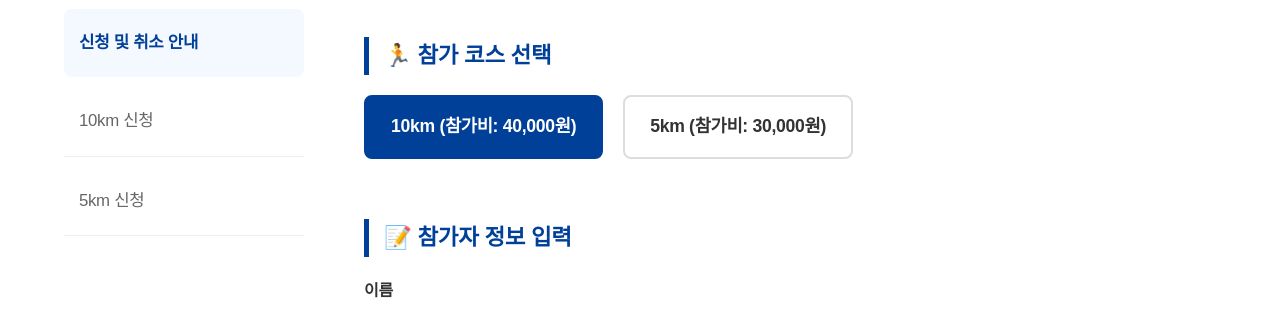
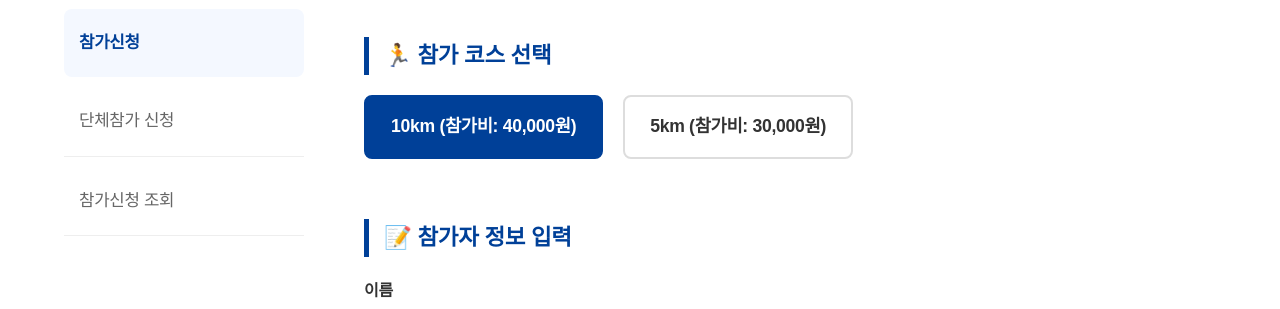
Before and after one commit to aay0909-rgb/Marathon_Project, a plain HTML site: page register.html in a window 1280 px wide. Shown: the part 450-759 px from the top of the page. Drawn offline with Linux system fonts and the light colour scheme; a web font is replaced by a local one.

Commit message:
feat: Update registration page navigation

```diff
--- a/register.html
+++ b/register.html
@@ -37,9 +37,9 @@
                     <li>
                         <a href="register.html" class="main-menu">참가신청</a>
                         <ul class="dropdown">
-                            <li><a href="register.html">신청 및 취소 안내</a></li>
-                            <li><a href="#">10km 신청</a></li>
-                            <li><a href="#">5km 신청</a></li>
+                            <li><a href="register.html">참가신청</a></li>
+                            <li><a href="#">단체참가 신청</a></li>
+                            <li><a href="#">참가신청 조회</a></li>
                         </ul>
                     </li>
 
@@ -71,9 +71,9 @@
 
         <aside class="sidebar">
         <h3>참가신청</h3> <ul>
-            <li class="active"><a href="register.html">신청 및 취소 안내</a></li>
-            <li><a href="#">10km 신청</a></li>
-            <li><a href="#">5km 신청</a></li>
+            <li class="active"><a href="register.html">참가신청</a></li>
+            <li><a href="#">단체참가 신청</a></li>
+            <li><a href="#">참가신청 조회</a></li>
         </ul>
     </aside>
 
```
